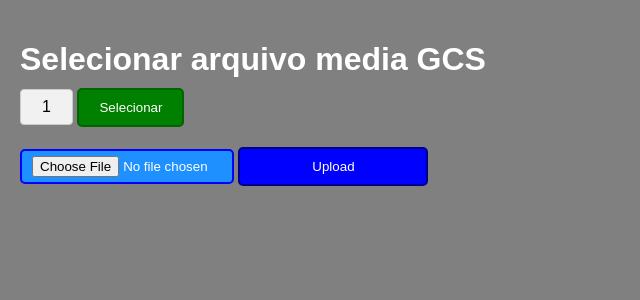
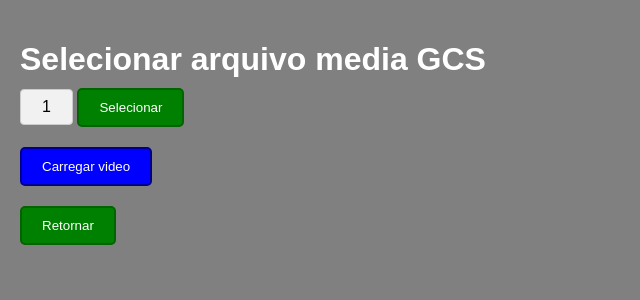
Before and after one commit to fbatag/GeminiApp, a Flask app: template templates/gcsfile.html in a window 1280 px wide. Shown: the top 300 px of the page, without its empty margins (0-640 px from the left). Run offline with Flask 3, Linux system fonts and the light colour scheme; the template is opened without the code that fills it: most values are stand-ins (such as "Sample title", 1, 10 or a date in 2020).

Commit message:
Criando bucket com nome do projeto para não colidir. Botão exclusivo de Carregar o video. Acertos de layout e mensagens. Botão de retornar da página de cargta de video

```diff
--- a/main.py
+++ b/main.py
@@ -7,19 +7,22 @@ import vertexai
 from vertexai.generative_models import GenerativeModel, Part, FinishReason
 import vertexai.preview.generative_models as generative_models
 from google.cloud import storage
-#from google.auth.transport import requests
-#from google.oauth2 import id_token
 
 #PROJECT_ID = os.environ.get("PROJECT_ID")
 #REGION = os.environ.get("REGION")
 #GAE = os.environ.get("GAE", "TRUE").upper() == "TRUE"
 #GAE_APP_ID = os.environ.get("GAE_APP_ID", "default")
-VIDEO_BUCKET_NAME = os.environ.get("VIDEO_BUCKET_NAME", "gemini-app-videos-4ab7c")
-
 # Create a Flask app
 app = Flask(__name__)
 #vertexai.init(project=PROJECT_ID, location=REGION)
 print("RELOADING APPLICATION")
+
+
+#GAE_APPLICATION = os.getenv('GAE_APPLICATION')
+#print(GAE_APPLICATION)
+GOOGLE_CLOUD_PROJECT = os.getenv('GOOGLE_CLOUD_PROJECT', "4ab7c")
+VIDEO_BUCKET_NAME = os.environ.get("VIDEO_BUCKET_NAME", "gen-ai-app-videos-") + GOOGLE_CLOUD_PROJECT
+print("VIDEO_BUCKET_NAME: " + VIDEO_BUCKET_NAME)
 vertexai.init()
 storage_client = storage.Client()
 
@@ -155,7 +158,6 @@ def gcsfile():
                     index += 1
                 else:
                     buckets[index][1].append([blob.name, gcsFullName(blob)])
-    print(buckets)
     #if len(buckets) == 0:
     #    return renderIndex(any_error="show_error_no_gcs_file")
     return render_template("gcsfile.html", buckets=buckets, model_name=request.form.get("model_name",""))
--- a/static/style.css
+++ b/static/style.css
@@ -45,23 +45,23 @@ body {
   }
 
   button {
-    background-color: darkblue;
+    background-color: green;
+    color: white;
+    padding: 10px 20px;
+    border: none;
+    border: 2px solid darkgreen;
+    border-radius: 5px;
+    cursor: pointer;
+  }
+
+  .btn-file {
+    background-color: blue;
     color: white;
     padding: 10px 20px;
     border: none;
     border: 2px solid darkblue;
     border-radius: 5px;
     cursor: pointer;
-    width: 190px;
-  }
-  .btn-file {
-    background-color: dodgerblue;
-    color: white;
-    padding: 5px 10px;
-    border: 2px solid blue;
-    border-radius: 5px;
-    cursor: pointer;
-    width: 190px;
   }
 
   .btn-build-style {
--- a/templates/gcsfile.html
+++ b/templates/gcsfile.html
@@ -15,6 +15,8 @@
         <input type="hidden" id="cliked_button" name="cliked_button" value="gcsfile">
         {% if buckets|length == 0 %}
         <p style="color: white; font-weight: bold;">Nenhum video encontrada em nenhum dos buckets gcs deste projeto!</p>
+        <br>
+        <p style="color: white; font-weight: bold;">Você pode fazer upload usando o botão abaixo:</p>
         {% else %}
         <select name="filename" id="files">
             {% for bucket in buckets %}
@@ -30,28 +32,41 @@
         <input type="hidden" name="model_name" value="{{ model_name }}">
     </form>
     <form id="load_Form" method="POST" action="/upload_video" enctype="multipart/form-data">
-        <input type="file" name="load_video_file" class="btn-build-style" accept="video/mp4">
-        <input type="submit" name="Upload" value="Upload" class="btn-load-style">
+        <input type="submit" name="Upload" value="Carregar video" class="btn-file">
         <input type="hidden" name="model_name" value="{{ model_name }}">
     </form>
+    <form id="return_form" action="/" method="POST">
+        <button type="submit" name="return">Retornar</button>
+    </form>
     <br><br>
-    <p id="load_message" style="color: white; font-weight: bold;">Carregando o arquivo de video para o GCS.</p>
+    <p id="load_message" style="color: white; font-weight: bold;">Carregando o arquivo de video para o GCS.    AGUARDE ... </p>
 
     <script>
         document.getElementById("load_message").style.display = "none";
         const form = document.getElementById("load_Form");
         // Adiciona um ouvinte de evento ao formulário
-        form.addEventListener("submit", function (event) {
-            // Evita que o formulário seja enviado
-            event.preventDefault();
-            // Obtém o botão que foi pressionado
-            console.log("CLICKED BTN: " + event.submitter.name);
-            if (event.submitter.name == "Upload") {
+        const fileInput = document.createElement("input");
+        fileInput.type = "file";
+        fileInput.name = "load_video_file";
+        fileInput.id = "load_video_file";
+        fileInput.accept = "video/mp4";
+        fileInput.style.display = "none";
+        form.appendChild(fileInput);
+        fileInput.addEventListener("change", function () {
+            console.log("OnChange");
+            if (fileInput.files.length > 0) {
                 document.getElementById("gcs_form").style.display = "none";
                 document.getElementById("load_Form").style.display = "none";
+                document.getElementById("return_form").style.display = "none";
                 document.getElementById("load_message").style.display = "block";
+                form.submit();
             }
-            this.submit();
+        });
+
+        form.addEventListener("submit", function (event) {
+            event.preventDefault();
+            if (event.submitter.name == "Upload")
+                fileInput.click();
         });
     </script>
 </body>
--- a/templates/generate.html
+++ b/templates/generate.html
@@ -67,7 +67,7 @@
 </div>
     <!--h3>Avaliação de segurança de termos:</h3>
     <div class="form-list">
-        <pre>{{ geminiResponse["candidates"][0]["safety_ratings"] }}</pre>
+        <pre> geminiResponse["candidates"][0]["safety_ratings"] </pre>
     </div-->
     <script>
         // Simula o popup para obter o caminho do arquivo
--- a/templates/index.html
+++ b/templates/index.html
@@ -28,8 +28,7 @@
             <br><br>
             {% endif %}
             <span id="load_gcs_group">
-                <button type="submit" name="load_gcs_file" class="btn-build-style">Carregar midia do
-                    GCS</button>&nbsp;&nbsp;&nbsp;
+                <button type="submit" name="load_gcs_file" class="btn-build-style">Carregar arquivo de video</button>&nbsp;&nbsp;&nbsp;
                 <input type="hidden" name="gcs_uri" value="{{gcs_uri}}">
                 {% if gcs_uri != "" %}
                 <input type="text" name="gcs_uri_label" readonly class="txt-general-style" value="{{ gcs_uri }}">
@@ -154,7 +153,6 @@
                             document.getElementById("load_gcs_group").style.display = "none";
                             document.getElementById("clear_context").style.display = "inline"
                         }
-
                     };
                     reader.readAsText(file);
                 });
--- a/templates/view_prompts.html
+++ b/templates/view_prompts.html
@@ -8,8 +8,8 @@
 
 <body>
     <br>
+    <h2>Pedidos e contextos carregados</h2>
     <div class="form-list">
-        <h2>Pedidos e contextos carregados</h2>
         <ul>
             {% for prompt in prompts %}
             <li>
```
Also changed, not shown: templates/proceed.html (+2 -9 lines), 1 other file.
